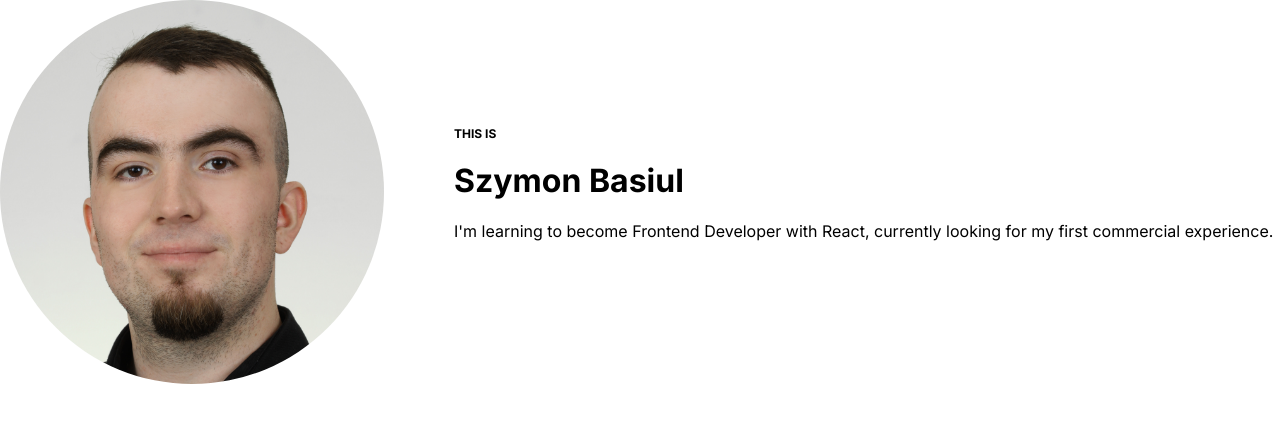
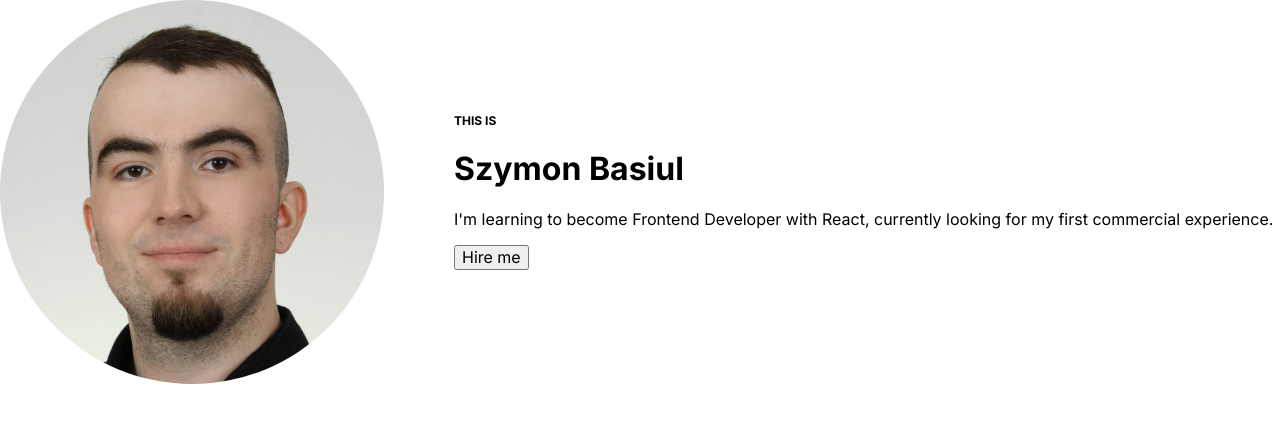
Before and after one commit to szymonbasiul/homepage-szymonb, a React (Create React App) app: page / in a window 1280 px wide. Shown: the top 422 px of the page. Built offline with nearby package versions, Linux system fonts and the light colour scheme.

Commit message:
hire button added

```diff
--- a/src/features/personalHomepage/PersonalHomepage/PersonalInfo/index.js
+++ b/src/features/personalHomepage/PersonalHomepage/PersonalInfo/index.js
@@ -1,4 +1,4 @@
-import { Container, Content, Header, PersonalImage, Preheader } from "./styled";
+import { Button, Container, Content, Header, PersonalImage, Preheader } from "./styled";
 import personalImage from "./Szymon_Basiul.jpg";
 
 const PersonalInfo = () => {
@@ -12,6 +12,7 @@
           I'm learning to become Frontend Developer with React, currently
           looking for my first commercial experience.
         </Content>
+        <Button>Hire me</Button>
       </div>
     </Container>
   );
--- a/src/features/personalHomepage/PersonalHomepage/PersonalInfo/styled.js
+++ b/src/features/personalHomepage/PersonalHomepage/PersonalInfo/styled.js
@@ -25,3 +25,7 @@
 export const Content = styled.p`
   display: flex;
 `;
+export const Button = styled.button`
+  display: flex;
+
+`;
```
